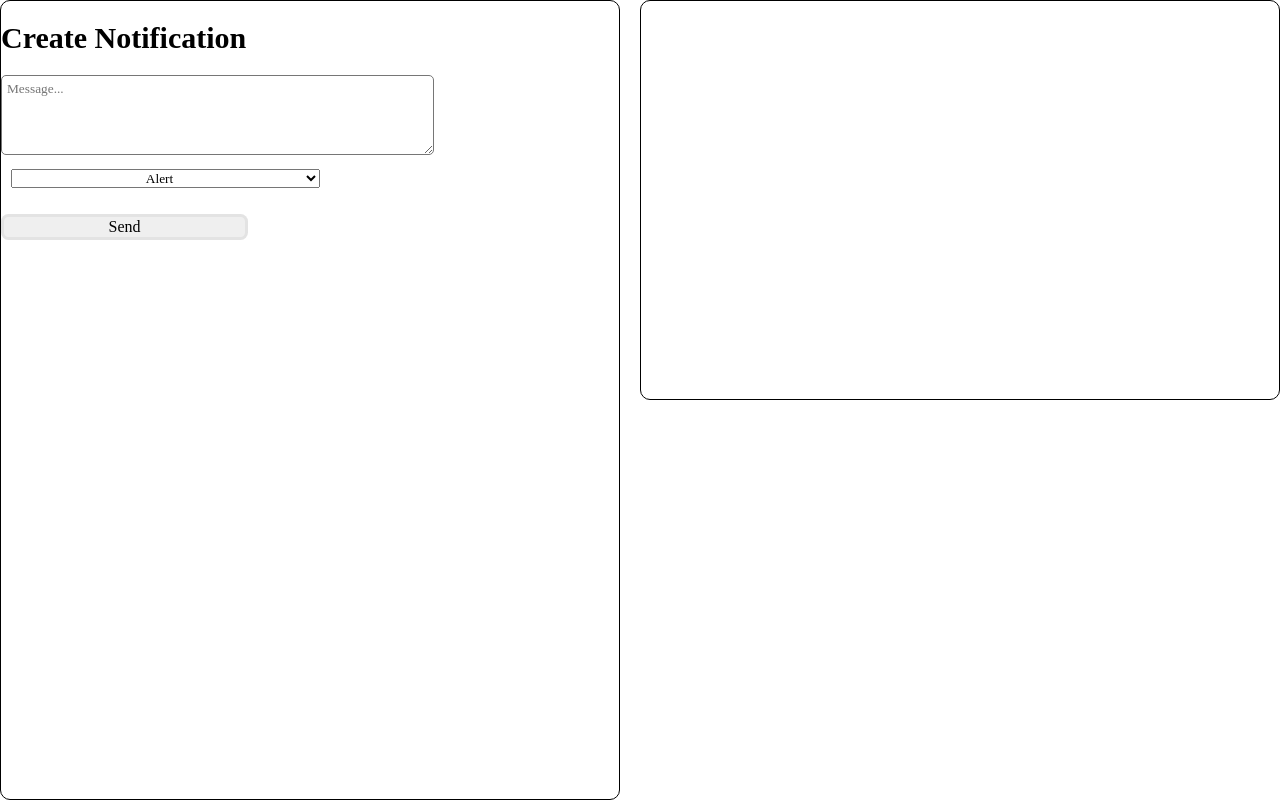
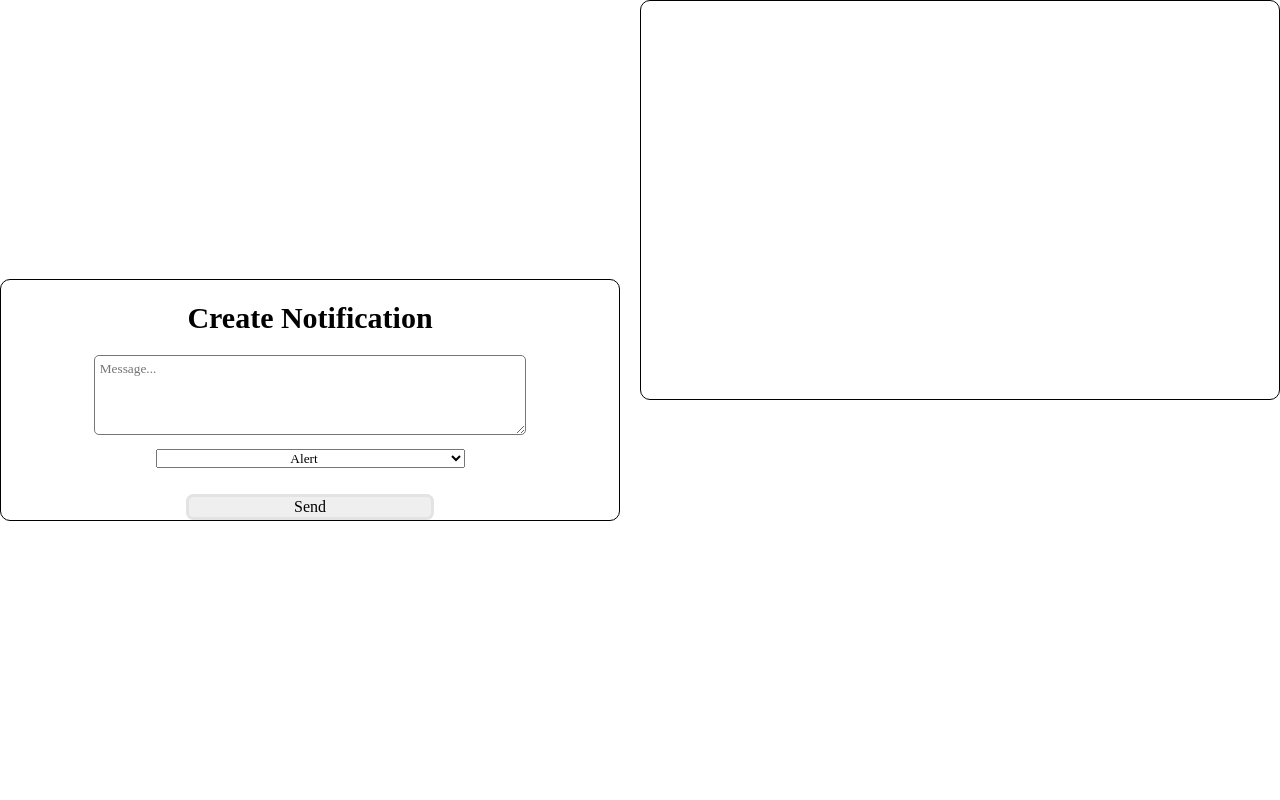
Before and after one commit to BBQ591/FullStackCloudFlareNotificationSystem, a React (Create React App) app: page / in a window 1280 px wide. Built offline with nearby package versions, Linux system fonts and the light colour scheme; no server answers.

Commit message:
first fix

```diff
--- a/src/App.css
+++ b/src/App.css
@@ -1,15 +1,17 @@
 #notification-form {
-  border: 1px solid black;
-  border-radius:10px;
+
   /* width: 100%; */
   /* margin-right: 20px;
   margin-left: 20px; */
   flex: 1;
+  border: 1px solid black;
+border-radius:10px;
   /* height:30%; */
-  /* align-self: center;
-  text-align: center; */
+  align-self: center;
+  text-align: center;
   font-family: "Patrick Hand", cursive;
   /* margin-right:10px; */
+
 }
 
 #notification-type {
@@ -50,12 +52,17 @@
   border-radius:10px;
   padding: 10px; /* Padding to prevent margin collapse */
   flex:1;
-  /* justify-content:center;
-  align-items:center;
-  align-self:center; */
   /* margin-left:10px; */
   /* font-family: "Patrick Hand", cursive; */
 }
+
+/* #div-notification {
+align-self: center;
+text-align: center;
+border: 1px solid black;
+border-radius:10px;
+align-content: center;
+} */
 
 .notification-card {
   height: 70px;
--- a/src/App.js
+++ b/src/App.js
@@ -69,6 +69,7 @@ function App() {
       {/* <div style={{flex: 1, justifyContent:'center', alignItems:'center', display:'flex', textAlign:'center', height: "100vh" }}>
         <div style={{  border: "3px solid rgba(0, 0, 0, 0.05)", borderRadius:"10px", width: "100%", marginRight: "10px", marginLeft: "10px"}}> */}
         <form onSubmit={handleSend} id="notification-form">
+          {/* <div id="div-notification"> */}
             <h1 style={{fontSize:30, fontFamily:'Patrick Hand, cursive'}}>Create Notification</h1>
                 <textarea
                   type="text"
@@ -97,6 +98,8 @@ function App() {
             >
               Send
             </button>
+          {/* </div> */}
+
           </form>
 
         {/* </div> */}
```
Lines whose indentation alone changed are shown as unchanged.
